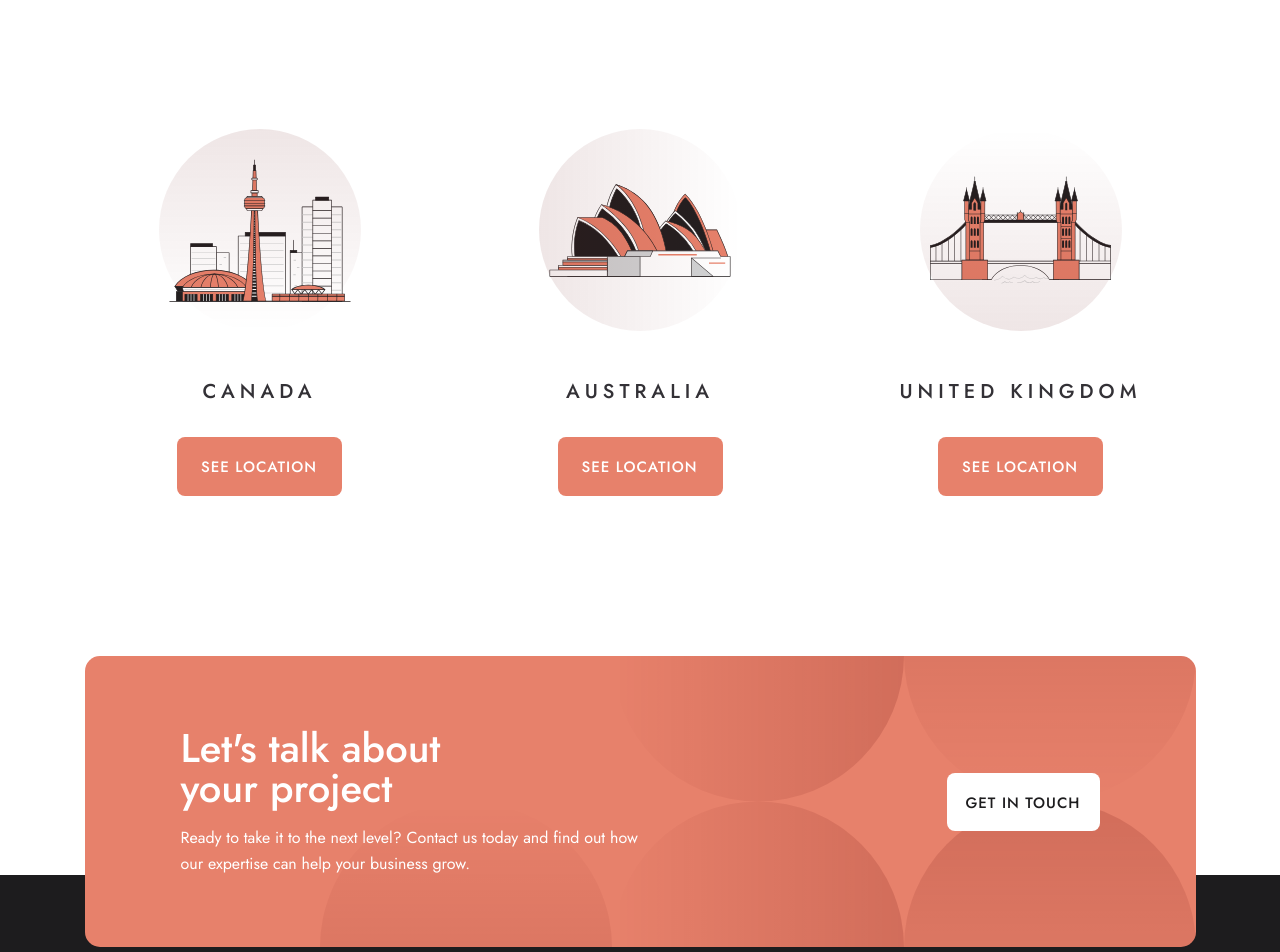
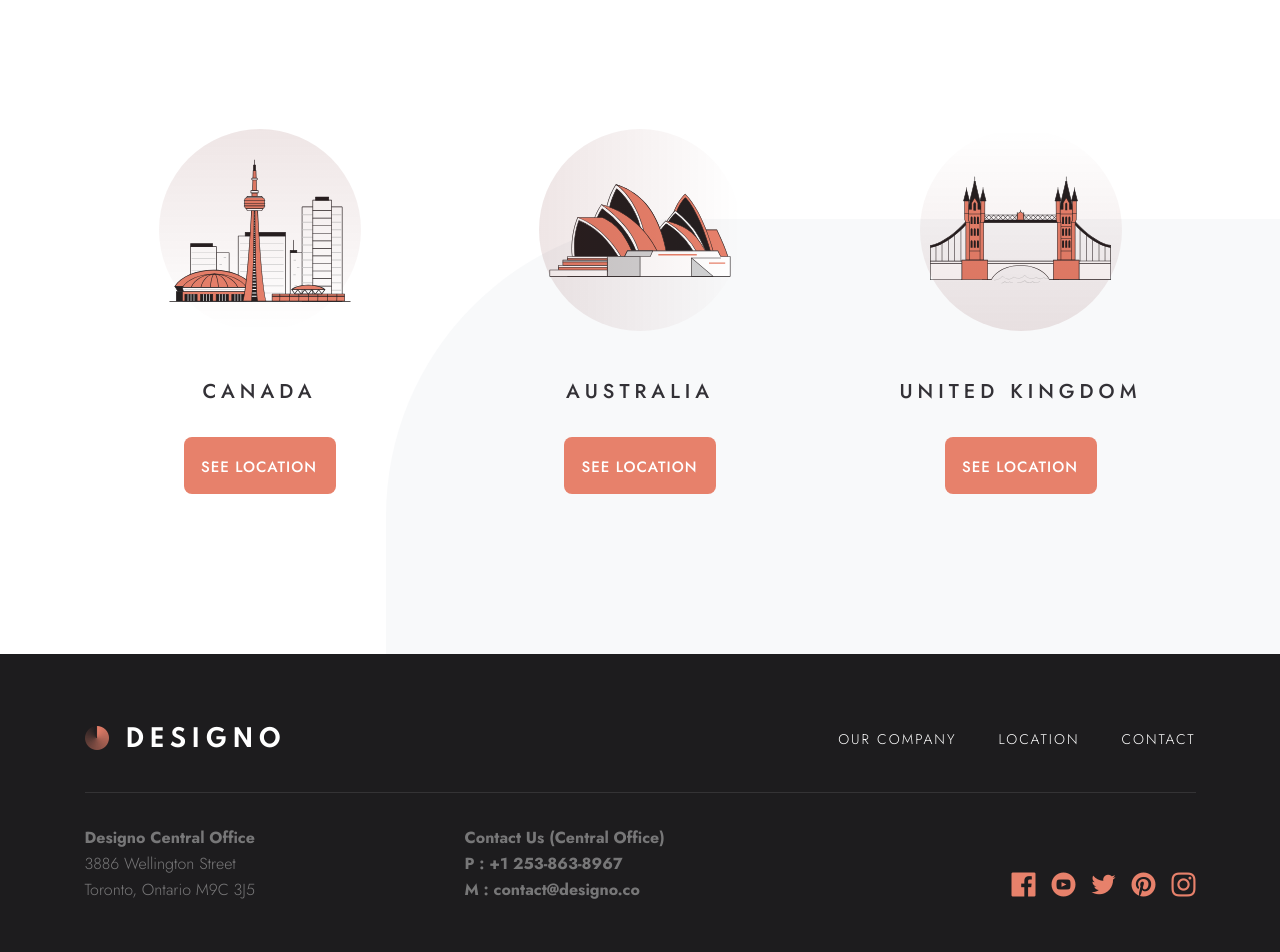
Before and after one commit to redfrogsss/designo-multipage-website, a Next.js app: page /contact in a window 1280 px wide. Shown: the part 680-1632 px from the top of the page. Built offline with nearby package versions, Linux system fonts and the light colour scheme.

Commit message:
ui: fine-tune styles

```diff
--- a/components/footer/Footer.tsx
+++ b/components/footer/Footer.tsx
@@ -1,14 +1,21 @@
+"use client"
+
+import { useEffect } from "react";
 import FooterBlock from "./FooterBlock";
 import FooterSection from "./FooterSection";
+import { usePathname } from 'next/navigation'
 
 export default function Footer () {
+
+    const pathname = usePathname();
+
     return (
-        <footer className="footer">
-            <div className="footer__top">
+        <footer className={`footer${pathname == "/contact" ? " component-gap" : ""}`}>
+            {pathname != '/contact' && <div className="footer__top">
                 <div className="page-container">
                     <FooterBlock />
                 </div>
-            </div>
+            </div>}
             <div className="footer__bottom">
                 <FooterSection />
             </div>
--- a/components/footer/FooterBlock.tsx
+++ b/components/footer/FooterBlock.tsx
@@ -4,7 +4,7 @@ import FadeInBottom from "../utils/FadeInBottom";
 export default function FooterBlock() {
     return (
         <FadeInBottom>
-            <div className="footer-blk">
+            <div className="footer-blk component-gap">
                 <div className="footer-blk__left">
                     <p className="footer-blk__title">Let&apos;s talk about <br />your project</p>
                     <p className="footer-blk__desc">
--- a/components/office-cards-row/OfficeCardsRow.tsx
+++ b/components/office-cards-row/OfficeCardsRow.tsx
@@ -28,11 +28,11 @@ export default function officecardsrow(data: dataInterface = defaultData) {
                         </div>
                     </FadeInBottom>
                     <FadeInBottom>
-                        <div className="office-cards-row__right">
+                        <a href="https://maps.google.com" target="_blank" className="office-cards-row__right">
                             <picture className="office-cards-row__pic">
                                 <img src={data.location} alt={data.title} className="office-cards-row__img" />
                             </picture>
-                        </div>
+                        </a>
                     </FadeInBottom>
                 </div>
             </div>
--- a/styles/basics.scss
+++ b/styles/basics.scss
@@ -4,6 +4,12 @@ body {
     font-size: rem(16);
     font-weight: 400;
     line-height: math.div(26, 16);
+
+    /* Font Smoothing */
+    -webkit-font-smoothing: antialiased;
+    -moz-osx-font-smoothing: grayscale;
+    text-rendering: optimizeLegibility;
+    -webkit-tap-highlight-color: transparent;
 }
 
 .fs-h1 {
--- a/styles/components/about-block.scss
+++ b/styles/components/about-block.scss
@@ -3,6 +3,23 @@
 .about-block {
     --border-radius: #{rem(15)};
     position: relative;
+
+    &:before {
+        content: "";
+        position: absolute;
+        top: rem(320);
+        left: 0;
+        background: $color-light-grey;
+        width: vw(1006, 1440);
+        height: min(#{rem(594)}, #{vw(594, 1440)});
+        z-index: -1;
+        border-radius: rem(297) rem(297) rem(297) 0;
+        opacity: .5;
+
+        @media (max-width: 991px) {
+            content: none;
+        }
+    }
 
     &__inner {
         background: url("/assets/about/desktop/bg-pattern-hero-about-desktop.svg") no-repeat 0% 100%, $color-peach;
--- a/styles/components/footer.scss
+++ b/styles/components/footer.scss
@@ -15,7 +15,7 @@
 .footer-blk {
     border-radius: rem(15);
     background-color: $color-peach;
-    margin-top: percentage(math.div(160, 1111));
+    // margin-top: percentage(math.div(160, 1111));
 
     padding-top: percentage(math.div(72,1111));
     padding-bottom: percentage(math.div(70,1111));
@@ -102,12 +102,23 @@
 }
 
 .footer-section {
-    padding-top: rem(144);
-    padding-bottom: rem(72);
+    padding-block: rem(72);
     background-color: $color-black;
-    margin-top: rem(-72);
 
     position: relative;
+
+    @media (max-width: 991px) {
+        padding-block: rem(80);
+    }
+
+    @media (max-width: 640px) {
+        padding-block: rem(64);
+    }
+
+    .footer:not(.component-gap) & {
+        padding-top: rem(144);
+        margin-top: rem(-72);
+    }
 
     &__inner {
         display: flex;
--- a/styles/components/hero-block.scss
+++ b/styles/components/hero-block.scss
@@ -17,6 +17,11 @@
         height: min(#{rem(594)}, #{vw(594, 1440)});
         z-index: -1;
         border-radius: rem(297) rem(297) rem(297) 0;
+        opacity: .5;
+
+        @media (max-width: 991px) {
+            content: none;
+        }
     }
 
     &__inner {
--- a/styles/components/img-card.scss
+++ b/styles/components/img-card.scss
@@ -6,7 +6,10 @@
 
     @media (max-width: 640px) {
         --border-radius: 0;
-        margin-top: 0;
+
+        .about-block + & {
+            margin-top: 0;
+        }
     }
 
     &--reverse {
--- a/styles/components/location-grid.scss
+++ b/styles/components/location-grid.scss
@@ -1,6 +1,31 @@
 @use 'sass:math';
 
 .location-grid {
+
+    position: relative;
+
+    &:before {
+        content: "";
+        position: absolute;
+        top: rem(182);
+        right: 0;
+        width: min(#{vw(1006, 1440)}, #{rem(1006)});
+        height: rem(594);
+        background-color: #F1F3F5;
+        z-index: -10;
+        border-radius: rem(297) 0 0 0;
+        opacity: .5;
+
+        @media (max-width: 991px) {
+            content: unset;
+        }
+    }
+
+    &:last-child::before {
+        top: rem(90);
+
+    }
+
     &__inner {
         display: flex;
         flex-direction: row;
@@ -72,5 +97,8 @@
         margin-top: rem(32);
         font-weight: 500;
         letter-spacing: rem(1);
+
+        padding-block: em(18, 15) em(14, 15);
+        padding-inline: em(17.5, 15) em(18.5, 15);
     }
 }
--- a/styles/components/navbar.scss
+++ b/styles/components/navbar.scss
@@ -1,8 +1,16 @@
 @use 'sass:math';
+
+body[data-scroll-locked][data-scroll-locked] {
+    margin-right: 0 !important;
+}
 
 .navbar {
     position: relative;
     margin-block: rem(64);
+
+    @media (max-width: 640px) {
+        margin-block: rem(35);
+    }
 
     &__inner {
         width: 100%;
@@ -47,12 +55,20 @@
             align-items: center;
             padding-bottom: em(8);
 
+            @media (max-width: 640px) {
+                padding-bottom: 0;
+            }
+
             & span {
                 font-size: inherit;
             }
 
             & span::before {
                 font-size: inherit;
+
+                @media (max-width: 640px) {
+                    font-size: rem(20);
+                }
             }
         }
 
@@ -85,7 +101,7 @@
         color: $color-white;
         border-color: $color-black;
         border-radius: 0;
-        margin-top: rem(34);
+        margin-top: rem(30);
 
         display: flex;
         flex-direction: column;
--- a/styles/components/section-header.scss
+++ b/styles/components/section-header.scss
@@ -1,6 +1,26 @@
 @use 'sass:math';
 
 .section-header {
+
+    position: relative;
+
+    &:before {
+        content: "";
+        position: absolute;
+        top: rem(126);
+        left: 0;
+        background: $color-light-grey;
+        width: vw(1006, 1440);
+        height: min(#{rem(594)}, #{vw(594, 1440)});
+        z-index: -1;
+        border-radius: rem(297) rem(297) rem(297) 0;
+        opacity: .5;
+
+        @media (max-width: 991px) {
+            content: none;
+        }
+    }
+
 
     @media (max-width: 767px) {
         background-color: $color-peach;
--- a/styles/components/terms-grid.scss
+++ b/styles/components/terms-grid.scss
@@ -14,8 +14,9 @@
         background-color: #F1F3F5;
         z-index: -10;
         border-radius: rem(297) 0 rem(297) rem(297);
+        opacity: .5;
 
-        @media (max-width: 768px) {
+        @media (max-width: 991px) {
             content: unset;
         }
     }
@@ -128,6 +129,7 @@
         text-align: center;
 
         margin-top: rem(32);
+        color: $color-dark-black;
 
         @media (max-width: 768px) {
             margin-top: rem(16);
```
